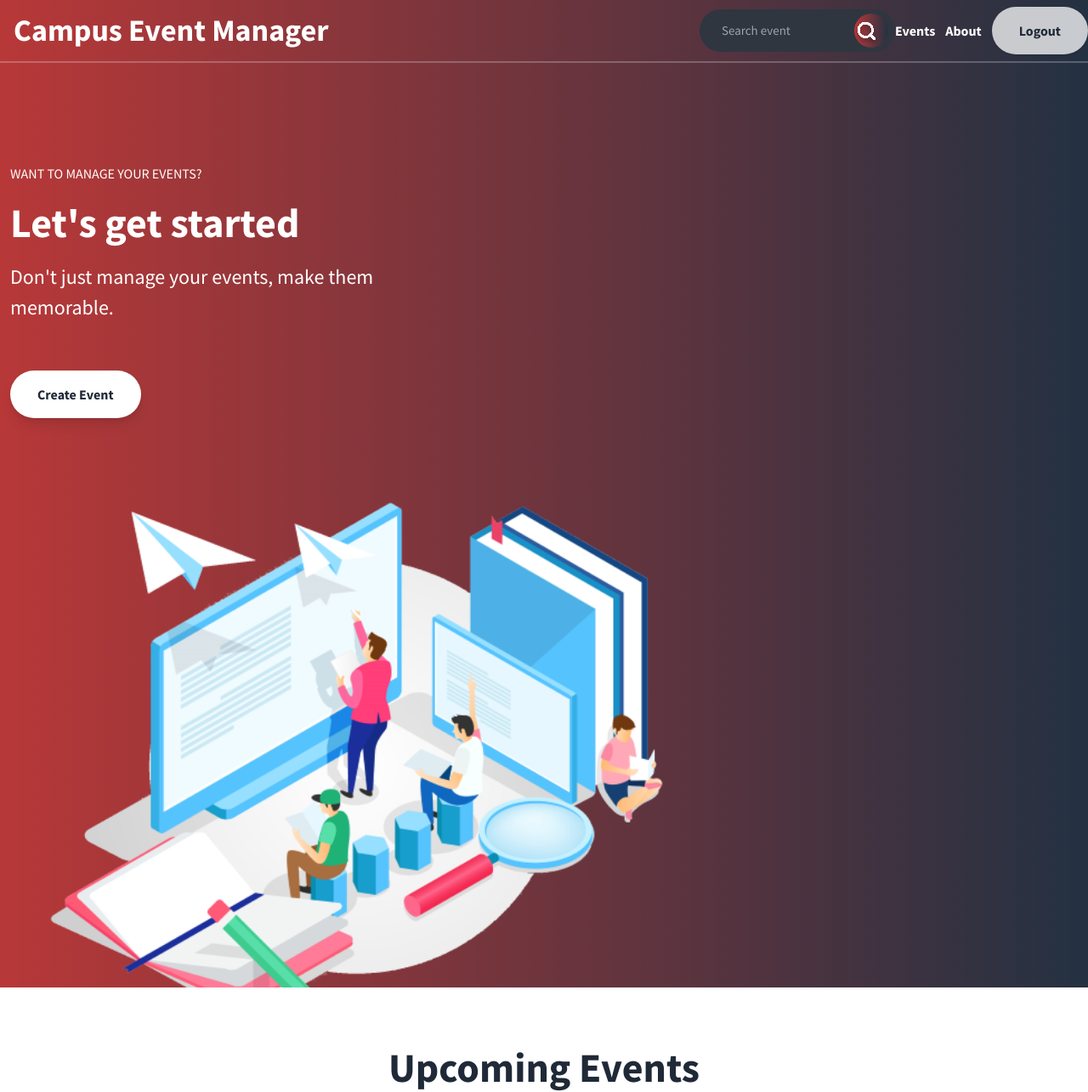
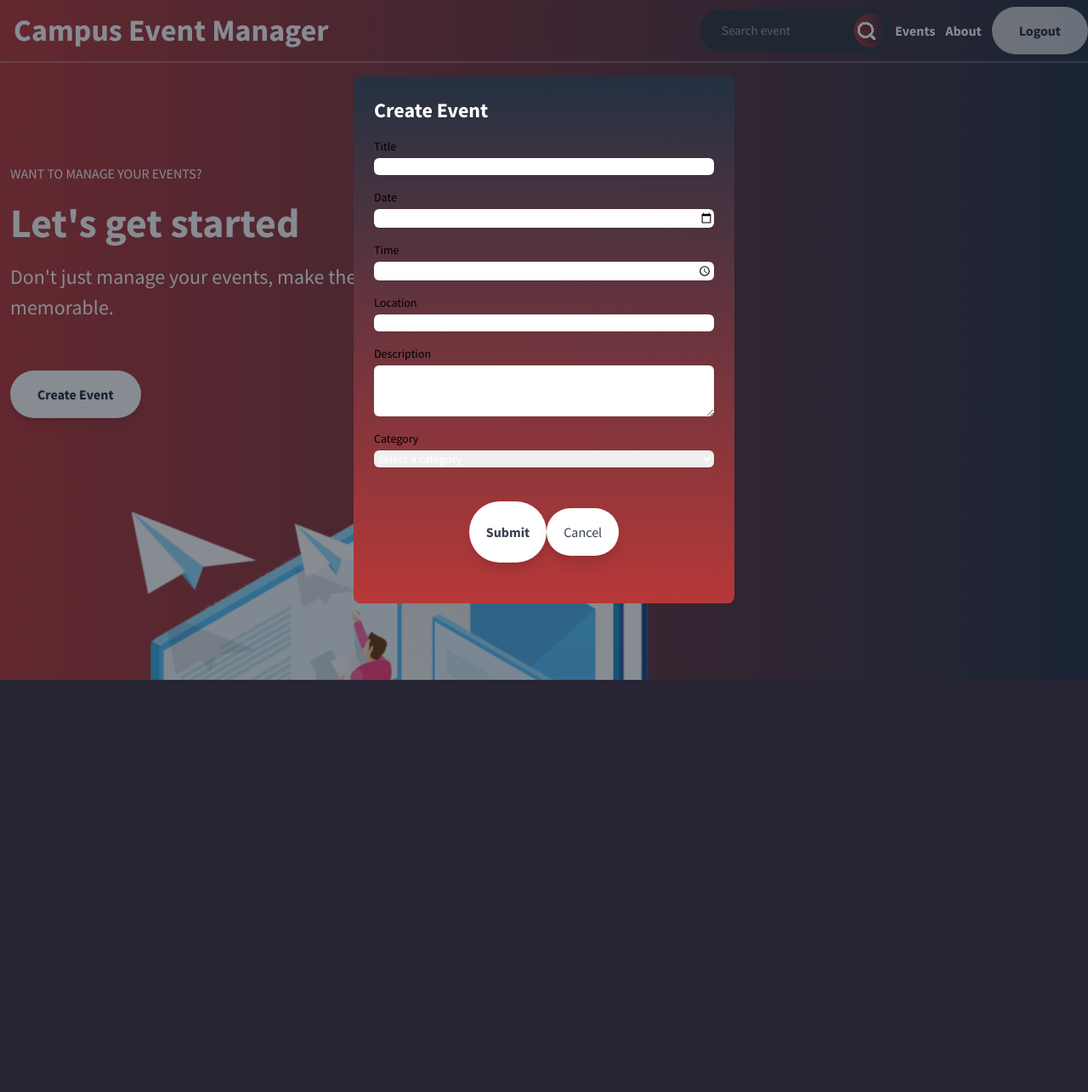
Before and after one commit to eli-bans/Campus-Event-Manager, a PHP site: page / in a window 1280 px wide. Shown: the top 1285 px of the page at 85% size. After the commit the page ends 800 px from the top, so only its background shows below. Run offline with PHP 8.4, Linux system fonts and the light colour scheme.

Commit message:
All pop-ups work

```diff
--- a/index.css
+++ b/index.css
@@ -132,3 +132,15 @@ textarea {
 .blur-background {
   filter: blur(5px);
 }
+
+#createEvent > div {
+  background: var(
+--gradient-2,
+linear-gradient(1deg, #b83838 0%, #233142 100%)
+);
+}
+
+#createEvent{
+  display: hidden;
+
+}
--- a/index.html
+++ b/index.html
@@ -95,7 +95,7 @@
           <p class="leading-normal text-2xl mb-8">
             Don't just manage your events, make them memorable.
           </p>
-          <button class="mx-auto lg:mx-0 hover:underline bg-white text-gray-800 font-bold rounded-full my-6 py-4 px-8 shadow-lg focus:outline-none focus:shadow-outline transform transition hover:scale-105 duration-300 ease-in-out">
+          <button id="createEventBtn" class="mx-auto lg:mx-0 hover:underline bg-white text-gray-800 font-bold rounded-full my-6 py-4 px-8 shadow-lg focus:outline-none focus:shadow-outline transform transition hover:scale-105 duration-300 ease-in-out">
             Create Event
           </button>
         </div>
@@ -285,7 +285,7 @@
       <div class="bg-slate-800 border border-slate-700 grid grid-cols-6 gap-2 rounded-xl p-2 text-sm">
           <h1 class="text-center text-slate-600 text-xl font-bold col-span-6">Send Feedback</h1>
           <textarea class="bg-slate-700 text-slate-300 h-28 placeholder:text-slate-300 placeholder:opacity-50 border border-slate-600 col-span-6 resize-none outline-none rounded-lg p-2 duration-300 focus:border-slate-300" placeholder="Your feedback..."></textarea>
-          <button id="submitButton" class="fill-slate-300 col-span-2 flex justify-center items-center rounded-lg p-2 duration-300 bg-slate-700 hover:border-slate-300 focus:fill-blue-200 focus:bg-blue-600 border border-slate-600">
+          <button id="submitFeedbackButton" class="fill-slate-300 col-span-2 flex justify-center items-center rounded-lg p-2 duration-300 bg-slate-700 hover:border-slate-300 focus:fill-blue-200 focus:bg-blue-600 border border-slate-600">
               Submit
           </button>
           <button id="cancelButton" class="fill-slate-300 col-span-2 flex justify-center items-center rounded-lg p-2 duration-300 bg-slate-700 hover:border-slate-300 focus:fill-blue-200 focus:bg-blue-600 border border-slate-600">
@@ -293,6 +293,48 @@
           </button>
       </div>
   </div>
+
+  <!-- The pop-up modal for Create Event -->
+  <div id="createEvent" class="fixed inset-0 z-50 overflow-auto bg-gray-900 bg-opacity-50 flex justify-center items-center">
+    <div class="bg-white rounded-lg w-full max-w-md p-6">
+        <h2 class="text-2xl font-semibold mb-4">Create Event</h2>
+        <form>
+            <div class="mb-4">
+                <label for="title" class="block text-sm font-medium text-black">Title</label>
+                <input type="text" id="title" name="title" class="mt-1 block w-full border-gray-300 rounded-md shadow-sm focus:ring-blue-500 focus:border-blue-500 sm:text-sm" required>
+            </div>
+            <div class="mb-4">
+                <label for="date" class="block text-sm font-medium text-black">Date</label>
+                <input type="date" id="date" name="date" class="mt-1 block w-full border-gray-300 rounded-md shadow-sm focus:ring-blue-500 focus:border-blue-500 sm:text-sm" required>
+            </div>
+            <div class="mb-4">
+                <label for="time" class="block text-sm font-medium text-black">Time</label>
+                <input type="time" id="time" name="time" class="mt-1 block w-full border-gray-300 rounded-md shadow-sm focus:ring-blue-500 focus:border-blue-500 sm:text-sm" required>
+            </div>
+            <div class="mb-4">
+                <label for="location" class="block text-sm font-medium text-black">Location</label>
+                <input type="text" id="location" name="location" class="mt-1 block w-full border-gray-300 rounded-md shadow-sm focus:ring-blue-500 focus:border-blue-500 sm:text-sm" required>
+            </div>
+            <div class="mb-4">
+                <label for="description" class="block text-sm font-medium text-black">Description</label>
+                <textarea id="description" name="description" rows="3" class="mt-1 block w-full border-gray-300 rounded-md shadow-sm focus:ring-blue-500 focus:border-blue-500 sm:text-sm" required></textarea>
+            </div>
+            <div class="mb-4">
+                <label for="category" class="block text-sm font-medium text-black">Category</label>
+                <select id="category" name="category" class="mt-1 block w-full border-gray-300 rounded-md shadow-sm focus:ring-blue-500 focus:border-blue-500 sm:text-sm" required>
+                    <option value="">Select a category</option>
+                    <!-- Add your category options dynamically here -->
+                </select>
+            </div>
+            <div class="flex justify-center">
+              <button id="submitEvent"type="submit" class="tmx-auto lg:mx-0  bg-white text-gray-ml-4 text-gray-700 hover:tex800 font-bold rounded-full my-6 py-4 px-5 shadow-lg focus:outline-none focus:shadow-outline transform transition hover:scale-105 duration-300 ease-in-out">Submit</button>
+              <button id="cancelCreateEvent" type="button" class="tmx-auto lg:mx-0  bg-white text-gray-ml-4 text-gray-700 hover:tex800 font-medium rounded-full my-8 py-4 px-5 shadow-lg focus:outline-none focus:shadow-outline transform transition hover:scale-105 duration-300 ease-in-out" onclick="closeCreateEvent()">Cancel</button>
+          </div>
+        </form>
+    </div>
+</div>
+<!-- End the pop-up modal for Create Event -->
+
 
     <!--Footer-->
     <footer class="bg-white">
@@ -362,5 +404,50 @@
       <p class="text-gray-500">Project Created By Team 4</p>
     </footer>
     <script src="./js/index.js"></script>
+    <script>
+      // Function to handle the click event of the Create Event button
+// Function to handle the click event of the Create Event button
+document.getElementById('createEventBtn').addEventListener('click', () => {
+    showCreateEvent();
+});
+
+// Function to handle the click event of the Cancel button
+document.getElementById('cancelCreateEvent').addEventListener('click', () => {
+    closeCreateEvent();
+});
+
+// Function to handle the click event of the Submit button
+document.getElementById('submitEvent').addEventListener('click', () => {
+    closeCreateEvent();
+});
+
+// Function to close the Create Event modal
+function closeCreateEvent() {
+    var createEventModal = document.getElementById('createEvent');
+    createEventModal.classList.add('hidden');
+}
+
+// Function to show the Create Event modal
+function showCreateEvent() {
+    var createEventModal = document.getElementById('createEvent');
+    createEventModal.classList.remove('hidden');
+}
+
+// Handle close button separately
+document.getElementById('cancelButton').addEventListener('click', () => {
+    var createEventMenu = document.getElementById('createEvent');
+    createEventMenu.classList.add('hidden');
+    // document.getElementById('mainContent').classList.remove('blur-background');
+});
+
+// Handle the submit button separately
+document.getElementById('submitFeedbackButton').addEventListener('click', () => {
+    var createEventMenu = document.getElementById('createEvent');
+    createEventMenu.classList.add('hidden');
+    // document.getElementById('mainContent').classList.remove('blur-background');
+});
+
+
+  </script>
   </body>
 </html>
--- a/js/index.js
+++ b/js/index.js
@@ -98,43 +98,8 @@ document.getElementById('cancelButton').addEventListener('click', () => {
     document.getElementById('feedbackMenu').classList.add('hidden');
     // document.getElementById('mainContent').classList.remove('blur-background');
 });
-
-
-    // const feedbackMenu = document.getElementsByClassName('feedbackMenu');
-    // const submitButton = document.getElementById('submitButton');
-    // const cancelButton = document.getElementById('cancelButton');
-    // const feedbackButtons = document.getElementsByClassName('feedback-button');
-
-   // Select all feedback buttons
-//    var feedbackButtons = document.querySelectorAll('.feedback-button');
-
-//    // Select the feedback menu
-//    var feedbackMenu = document.querySelector('feedbackMenu');
-
-//    // Iterate through each feedback button
-//    feedbackButtons.forEach(function(button) {
-//         console.log("clicked");
-//        // Add click event listener to each feedback button
-//        button.addEventListener('click', function() {
-//            // Toggle the visibility of the feedback menu
-//            if (feedbackMenu.style.display === 'block') {
-//                feedbackMenu.style.display = 'none';
-//            } else {
-//                feedbackMenu.style.display = 'block';
-//            }
-//        });
-//    });
-
-
-    // // Add event listener to the submit button
-    // submitButton.addEventListener('click', function() {
-    //     // Add your code to handle form submission here
-    //     console.log('Submitting feedback...');
-    //     feedbackMenu.style.display = 'none';
-    // });
-
-    // // Add event listener to the cancel button
-    // cancelButton.addEventListener('click', function() {
-    //     // Hide the pop-up menu
-    //     feedbackMenu.style.display = 'none';
-    // });
+// Handle the submit button separately
+document.getElementById('submitFeedbackButton').addEventListener('click', () => {
+    document.getElementById('feedbackMenu').classList.add('hidden');
+    // document.getElementById('mainContent').classList.remove('blur-background');
+});
```
